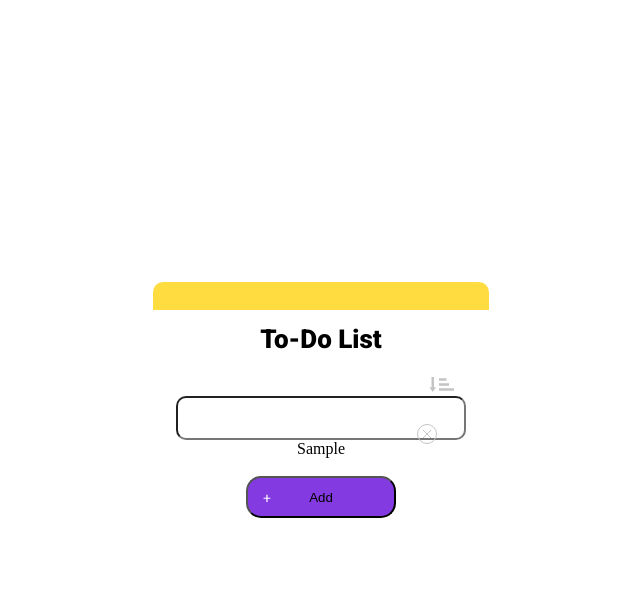
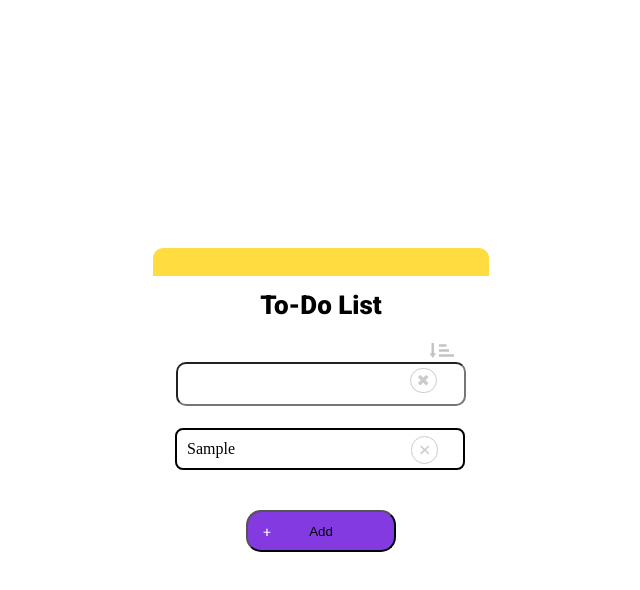
Before and after one commit to SanamVahabzada/To-Do-List, a plain HTML site: page index.html in a window 1280 px wide. Both pictures are taken after typing "Sample" into the empty fields and a click on the button "Add". Shown: the whole page, without its empty margins (319-959 px from the left). Drawn offline with Linux system fonts and the light colour scheme.

Commit message:
next changes

```diff
--- a/css/style.css
+++ b/css/style.css
@@ -44,7 +44,7 @@
 
 }
 
-input{
+#input{
     width: 286px;
     height: 40px;
     border-radius: 10px;
@@ -53,8 +53,14 @@ input{
 .removeIcon {
     position: absolute;
     right: 52px;
-    bottom: 10px;
+    bottom: 13px;
+    padding: 2px 6px;
+    border-radius: 15px;
+    border: 1px solid #cbcbcb;
+    color: #cbcbcb;
+
 }
+
 
 
 .inputPart, .add{
@@ -74,3 +80,45 @@ input{
     height: 42px;
     margin-top: 18px;
 }
+
+.list {
+    text-align: left;
+    width: 286px;
+    position: relative;
+    /* padding: 10px; */
+    margin: 22px;
+    border: 2px solid black;
+    display: none;
+    border-radius: 8px;
+}
+
+.delete {
+    position: absolute;
+    font-size: 22px;
+    font-weight: bold;
+    right: 25px;
+    bottom: 4px;
+    padding: 0px 6px;
+    border-radius: 15px;
+    border: 1px solid #cbcbcb;
+    color: #cbcbcb;
+}
+
+.list-item {
+    position: relative;
+    padding: 10px;
+}
+
+.delete :hover {
+    color: #833AE0;
+    background-color: #833AE0;
+}
+
+.removeIcon :hover {
+    background-color: #833AE0;
+    color: #833AE0;
+}
+
+.toDoList :hover{
+    color: red;
+}
--- a/index.html
+++ b/index.html
@@ -6,6 +6,7 @@
     <meta name="viewport" content="width=device-width, initial-scale=1.0">
     <title>Document</title>
     <link rel="stylesheet" href="./css/style.css">
+
 </head>
 <body>
 
@@ -18,9 +19,9 @@
             </div>
             <div class="inputPart">
                 <input type="text" id="input" required>
-                <div class="removeIcon"><img src="./images/Group77.svg" alt="remove icon"></div>
-                <div class="list"></div>
+                <div class="removeIcon">&#10006;</div>
             </div>
+            <div class="list"></div>
 
             <div class="add">
                 <button>Add</button>
@@ -28,7 +29,6 @@
                     <img src="./images/+.svg" alt="Plus Icon">
                 </div>
             </div>
-
 
 
         </div>
@@ -39,5 +39,6 @@
 
 
     <script src="./js/script.js"></script>
+    <script src="https://cdnjs.cloudflare.com/ajax/libs/font-awesome/6.1.1/js/all.min.js" integrity="sha512-6PM0qYu5KExuNcKt5bURAoT6KCThUmHRewN3zUFNaoI6Di7XJPTMoT6K0nsagZKk2OB4L7E3q1uQKHNHd4stIQ==" crossorigin="anonymous" referrerpolicy="no-referrer"></script>
 </body>
 </html>
--- a/js/script.js
+++ b/js/script.js
@@ -2,16 +2,77 @@ let add = document.querySelector('button');
 let list = document.querySelector('.list');
 let input = document.querySelector('input');
 
+let filter = document.querySelector('.filterIcon')
+
+
+let remove = document.querySelector('.removeIcon');
+
+
+
+// function func() {
+//     let p = document.createElement('p');
+//     p.className = "list-item";
+//     let text = document.createTextNode(input.value);
+//     p.append(text);
+
+//     if (input.value === '') {
+//         alert("You must write something!");
+//     } else {
+//     list.append(p);
+//     list.style.display = 'block';
+//     }
+
+//     input.value = "";
+//     let span = document.createElement('span');
+//     let text2 = document.createTextNode('\u00D7');
+//     span.className = 'delete'
+//     span.append(text2);
+//     p.append(span);
+//     list.append(p);
+
+//     let listItems = document.querySelectorAll('.list-item');
+
+//     span.addEventListener('click', () => {
+//         p.remove();
+
+//         if (listItems.length == 1) {
+//             list.style.display = 'none';
+//         }
+//     });
+// }
+
+remove.addEventListener('click', () => {
+    input.value = "";
+});
+
 add.addEventListener('click', () => {
     let p = document.createElement('p');
-    let inputValue = document.getElementById('input').value
-    let t = document.createTextNode(inputValue);
-    p.appendChild(t);
+    p.className = "list-item";
+    let text = document.createTextNode(input.value);
+    p.append(text);
 
-    if (inputValue === '') {
+    if (input.value === '') {
         alert("You must write something!");
     } else {
-        list.appendChild(p);
+    list.append(p);
+    list.style.display = 'block';
     }
+
     input.value = "";
-})
+    let span = document.createElement('span');
+    let text2 = document.createTextNode('\u00D7');
+    span.className = 'delete'
+    span.append(text2);
+    p.append(span);
+    list.append(p);
+
+    let listItems = document.querySelectorAll('.list-item');
+
+    span.addEventListener('click', () => {
+        p.remove();
+
+        if (listItems.length == 1) {
+            list.style.display = 'none';
+        }
+    });
+});
```
